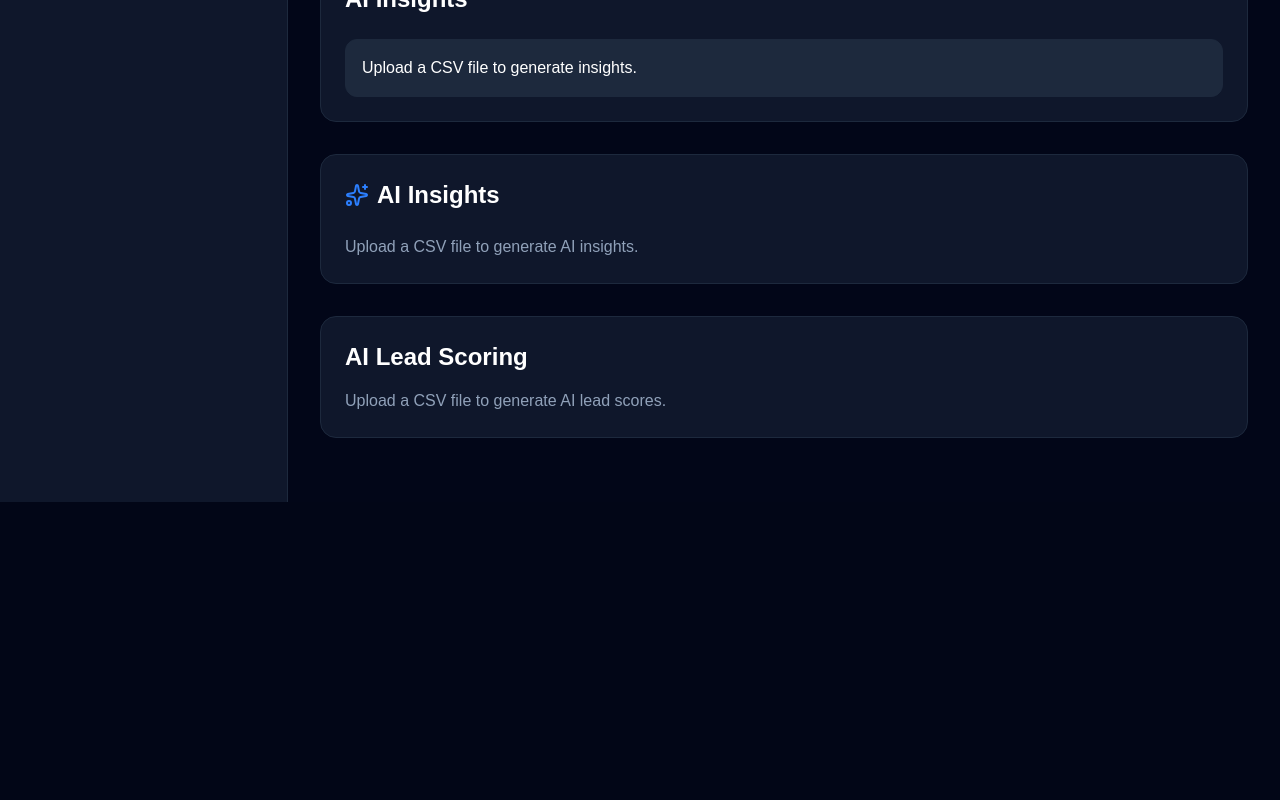
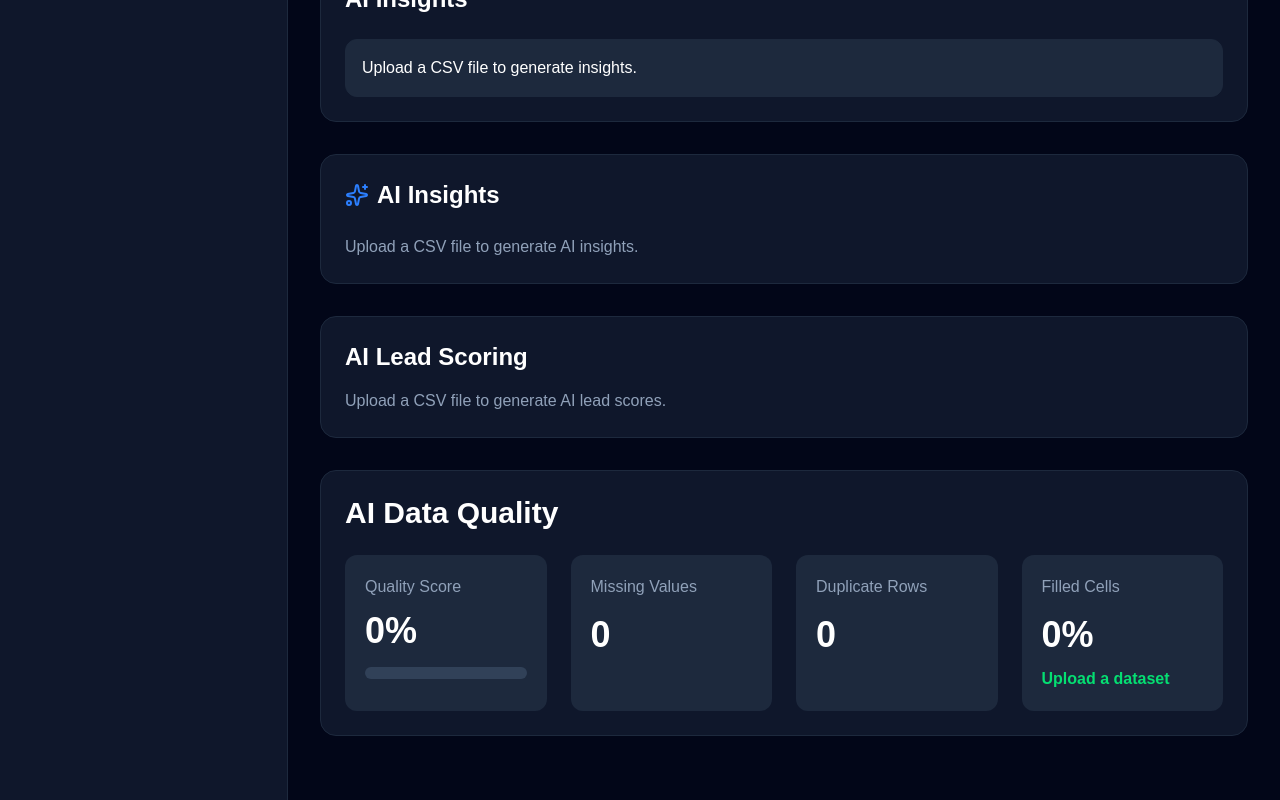
Before and after one commit to Pravin97s/LeadPilotAI, a Next.js app in the folder frontend/: page / in a window 1280 px wide. Shown: the part 1211-2011 px from the top of the page. Before the commit the page ends 1713 px from the top, so only its background shows below. Built offline with nearby package versions, Linux system fonts and the light colour scheme.

Commit message:
Add AI Data Quality dashboard

```diff
--- a/frontend/src/app/page.tsx
+++ b/frontend/src/app/page.tsx
@@ -13,6 +13,7 @@ import LeadsTable from "@/components/LeadsTable";
 import AllInsights from "@/components/AllInsights";
 import AIInsights from "@/components/AIInsights";
 import AILeadScore from "@/components/AILeadScore";
+import AIDataQuality from "@/components/AIDataQuality";
 
 export default function Home() {
   return (
@@ -69,6 +70,10 @@ export default function Home() {
             <AILeadScore />
           </section>
 
+          <section id="ai-data-quality">
+            <AIDataQuality />
+          </section>
+
           <section id="export">
           </section>
 
--- /dev/null
+++ b/frontend/src/components/AIDataQuality.tsx
@@ -0,0 +1,133 @@
+"use client";
+
+import { useMemo } from "react";
+import useDashboard from "@/hooks/useDashboard";
+
+export default function AIDataQuality() {
+  const { rows } = useDashboard();
+
+  const stats = useMemo(() => {
+    if (!rows.length) {
+      return {
+        score: 0,
+        missing: 0,
+        duplicates: 0,
+        filled: 0,
+        verdict: "Upload a dataset",
+      };
+    }
+
+    const duplicateSet = new Set<string>();
+
+    let duplicates = 0;
+    let missing = 0;
+    let total = 0;
+
+    rows.forEach((row) => {
+      const key = JSON.stringify(row);
+
+      if (duplicateSet.has(key)) duplicates++;
+      duplicateSet.add(key);
+
+      Object.values(row).forEach((value) => {
+        total++;
+
+        if (
+          value === null ||
+          value === undefined ||
+          String(value).trim() === ""
+        ) {
+          missing++;
+        }
+      });
+    });
+
+    const filled = ((total - missing) / total) * 100;
+
+    let score =
+      100 -
+      duplicates * 2 -
+      (missing / total) * 100;
+
+    score = Math.max(0, Math.round(score));
+
+    let verdict = "Poor";
+
+    if (score >= 90) verdict = "Excellent";
+    else if (score >= 75) verdict = "Good";
+    else if (score >= 60) verdict = "Average";
+
+    return {
+      score,
+      missing,
+      duplicates,
+      filled: filled.toFixed(1),
+      verdict,
+    };
+  }, [rows]);
+
+  return (
+    <section className="rounded-2xl border border-slate-800 bg-slate-900 p-6">
+      <h2 className="mb-6 text-3xl font-bold">
+        AI Data Quality
+      </h2>
+
+      <div className="grid gap-6 md:grid-cols-4">
+
+        <div className="rounded-xl bg-slate-800 p-5">
+          <p className="text-slate-400">
+            Quality Score
+          </p>
+
+          <h3 className="mt-3 text-4xl font-bold">
+            {stats.score}%
+          </h3>
+
+          <div className="mt-4 h-3 rounded-full bg-slate-700">
+            <div
+              className="h-3 rounded-full bg-green-500"
+              style={{
+                width: `${stats.score}%`,
+              }}
+            />
+          </div>
+        </div>
+
+        <div className="rounded-xl bg-slate-800 p-5">
+          <p className="text-slate-400">
+            Missing Values
+          </p>
+
+          <h3 className="mt-4 text-4xl font-bold">
+            {stats.missing}
+          </h3>
+        </div>
+
+        <div className="rounded-xl bg-slate-800 p-5">
+          <p className="text-slate-400">
+            Duplicate Rows
+          </p>
+
+          <h3 className="mt-4 text-4xl font-bold">
+            {stats.duplicates}
+          </h3>
+        </div>
+
+        <div className="rounded-xl bg-slate-800 p-5">
+          <p className="text-slate-400">
+            Filled Cells
+          </p>
+
+          <h3 className="mt-4 text-4xl font-bold">
+            {stats.filled}%
+          </h3>
+
+          <p className="mt-3 text-green-400 font-semibold">
+            {stats.verdict}
+          </p>
+        </div>
+
+      </div>
+    </section>
+  );
+}
```
